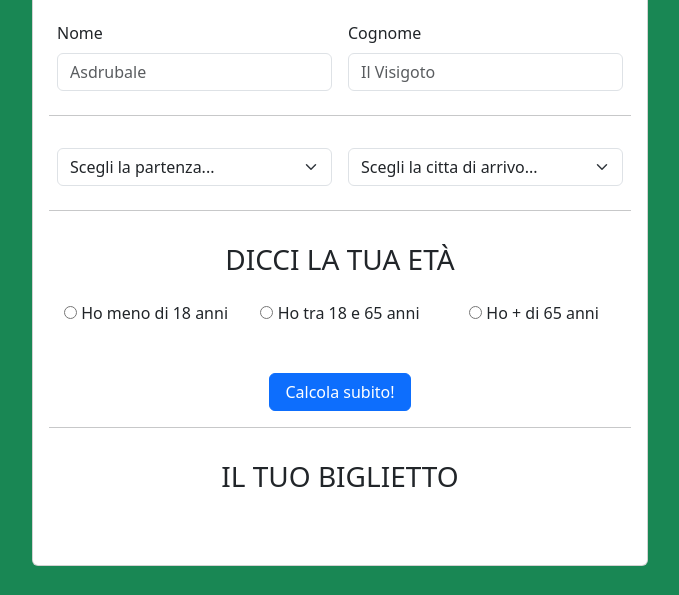
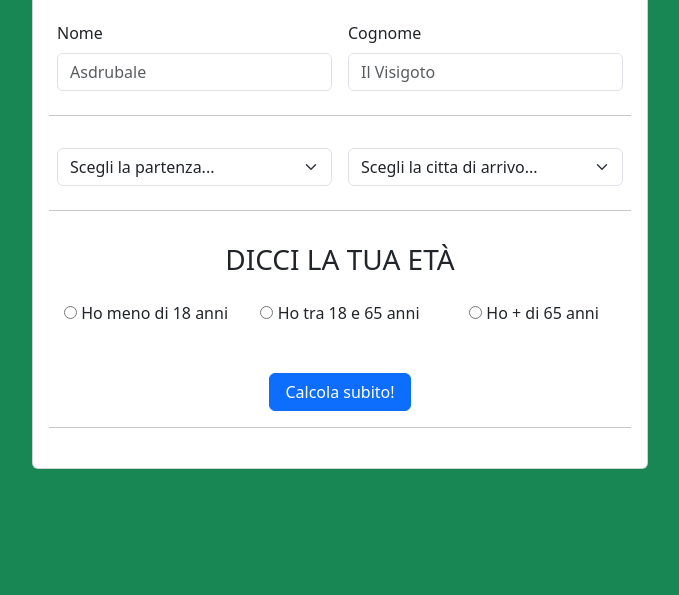
Before and after one commit to LeonardoRinaldi92/js-biglietto-treno-form, a plain HTML site: page index.html in a window 1280 px wide. Shown: the part 205-800 px from the top of the page, without its empty margins (300-979 px from the left). Drawn offline with nearby package versions, Linux system fonts and the light colour scheme.

Commit message:
COMPLETO aggiunto scomparsa d-none

```diff
--- a/assets/js/main.js
+++ b/assets/js/main.js
@@ -25,6 +25,7 @@ form.addEventListener("submit", function (event) {
     let cognomePuntato = (cognome.charAt(0).toUpperCase(0)) + "."
     let partenza = document.getElementById("partenza").value ;
     let arrivo = document.getElementById("arrivo").value ;
+    document.getElementById("containerPrezzo").classList.remove("d-none");
 
 
     function calcolaprezzo(tratta, sconto) {
--- a/index.html
+++ b/index.html
@@ -81,7 +81,7 @@
                       <button type="submit" class="btn btn-primary w-25">Calcola subito!</button>
                     </div>
                     <hr>
-                    <div class="col-12">
+                    <div id="containerPrezzo" class="col-12 d-none">
                       <h3 class="text-center text-uppercase">
                         il tuo biglietto
                       </h3>
```
